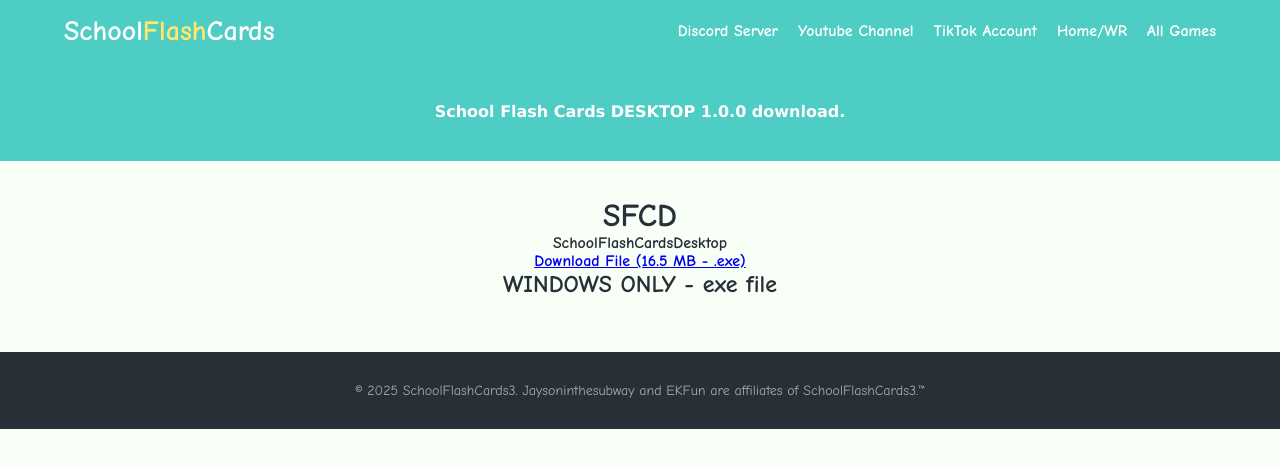
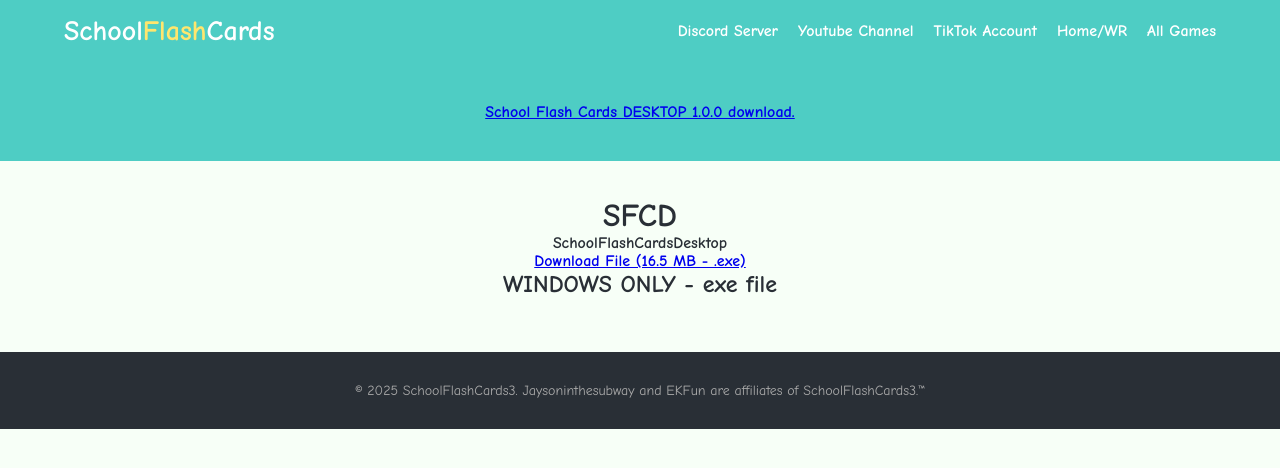
Before and after one commit to SchoolFlashCards3/downloadSFCD, a plain HTML site: page index.html in a window 1280 px wide. Drawn offline with Linux system fonts and the light colour scheme.

Commit message:
Update index.html

```diff
--- a/index.html
+++ b/index.html
@@ -289,7 +289,7 @@
 
     <section class="hero">
         <div class="container">
-            <h4 style="font-family: verdana; font-color:red">School Flash Cards DESKTOP 1.0.0 download.</h4>
+            <h4 style="font-family: verdana; color:red"><a href="schoolflashcards3.github.io/downloadSFCD">School Flash Cards DESKTOP 1.0.0 download.</a></h4>
         </div>
     </section>
 
```
